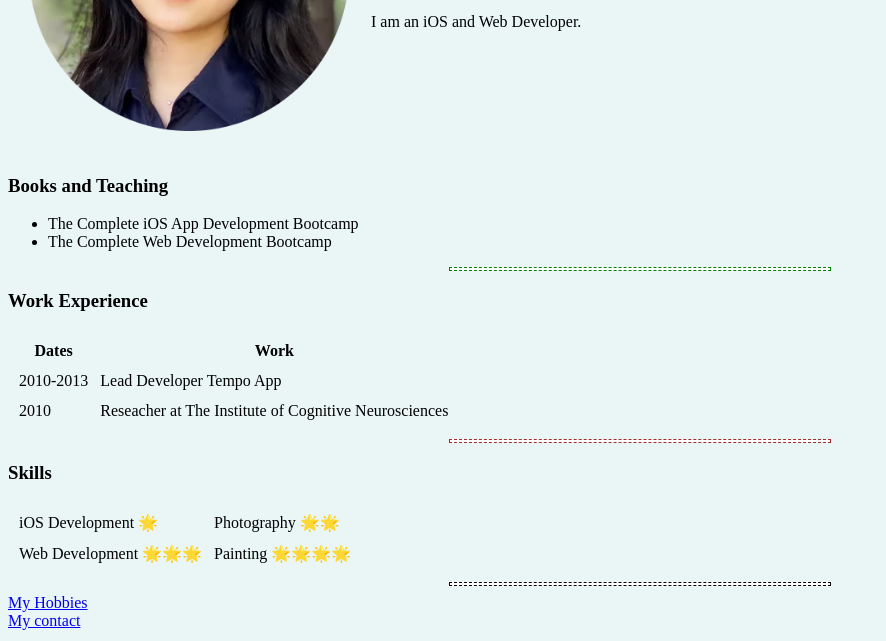
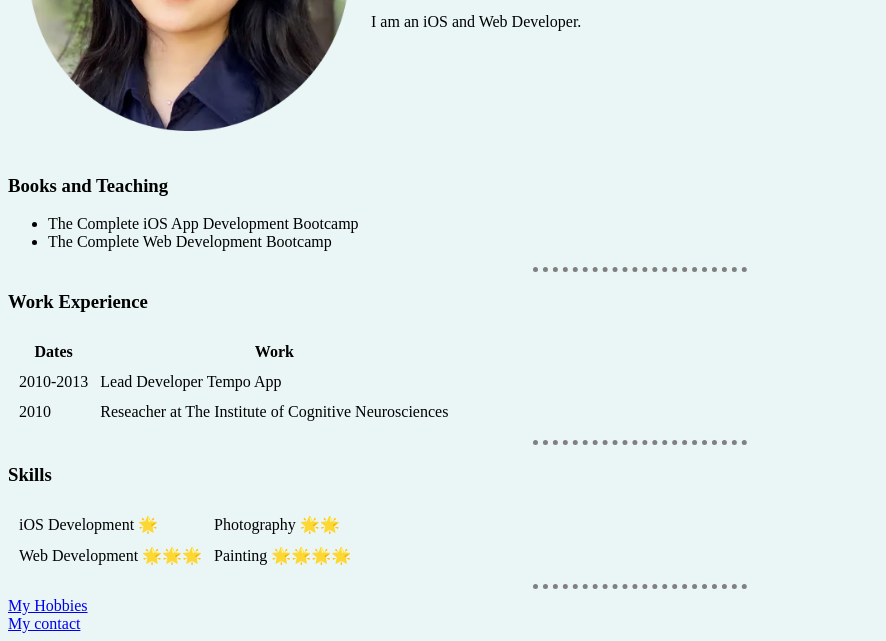
Before and after one commit to LeonidKarizno/cv, a plain HTML site: page index.html in a window 1280 px wide. Shown: the part 218-859 px from the top of the page, without its empty margins (0-886 px from the left). Drawn offline with Linux system fonts and the light colour scheme.

Commit message:
Update index.html

```diff
--- a/index.html
+++ b/index.html
@@ -9,10 +9,11 @@
       }
 
       hr {
-        background-color: white;
-        border-style: dashed;
-        height: 2px;
-        width: 30%;
+          border-style: none;
+        border-top-style: dotted;
+        border-color: grey;
+        border-width: 5px;
+        width: 17%;
       }
 
       img {
@@ -40,7 +41,7 @@
       <li>The Complete Web Development Bootcamp</li>
     </ul>
 
-    <hr color='green'</hr>
+    <hr>
 
     <h3>Work Experience</h3>
     <table cellspacing="10">
@@ -57,7 +58,7 @@
         <td>Reseacher at The Institute of Cognitive Neurosciences</td>
       </tr>
     </table>
-   <hr color="brown"</hr>
+   <hr>
     <h3>Skills</h3>
     <table cellspacing="10">
 
```
